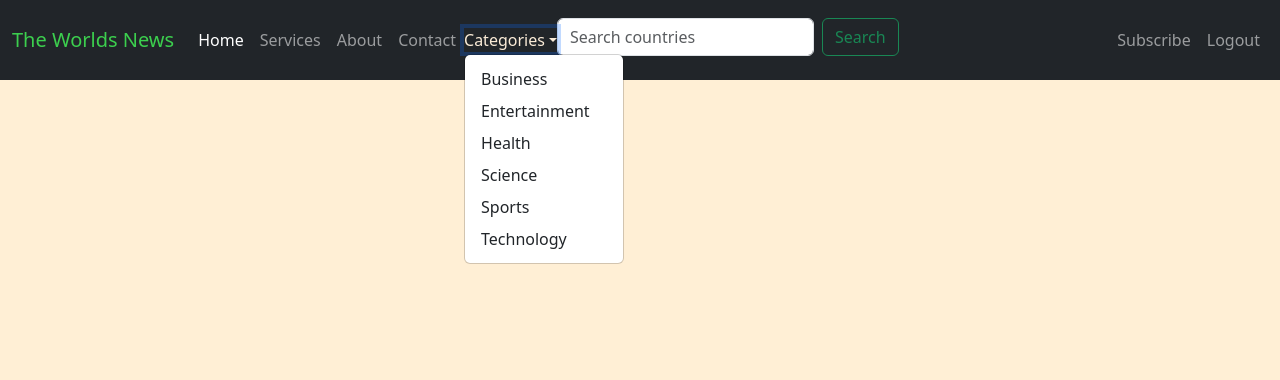
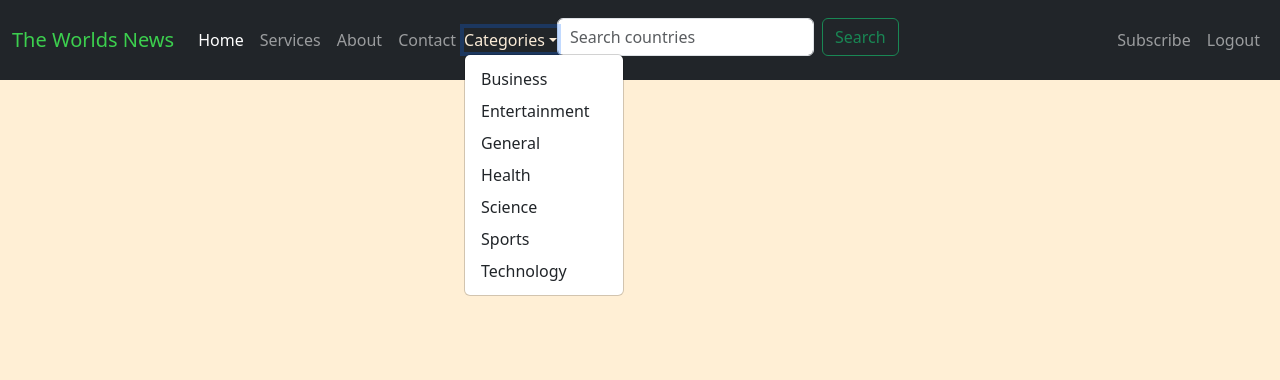
Before and after one commit to WayneMusungu/The-World-News, a Django app: template templates/base.html in a window 1280 px wide, after a click on "Categories". Shown: the top 380 px of the page. Run offline with Django 4.2, Linux system fonts and the light colour scheme; the template is opened without the code that fills it, so the values that code supplies are empty; some libraries are stand-ins or nearby versions.

Commit message:
Create url that will get all news from us

```diff
--- a/templates/navbar.html
+++ b/templates/navbar.html
@@ -23,12 +23,13 @@
                         <a href="#" class="nav-link dropdown-toggle" data-bs-toggle="dropdown">Categories</a>
 
                         <div class="dropdown-menu">
-                            <a href="#" class="dropdown-item">Business</a>
-                            <a href="#" class="dropdown-item">Entertainment</a>
-                            <a href="#" class="dropdown-item">Health</a>
-                            <a href="#" class="dropdown-item">Science</a>
-                            <a href="#" class="dropdown-item">Sports</a>
-                            <a href="#" class="dropdown-item">Technology</a>
+                            <a href="{% url 'index' %}?category=business" class="dropdown-item">Business</a>
+                            <a href="{% url 'index' %}?category=entertainment" class="dropdown-item">Entertainment</a>
+                            <a href="{% url 'index' %}?category=general" class="dropdown-item">General</a>
+                            <a href="{% url 'index' %}?category=health" class="dropdown-item">Health</a>
+                            <a href="{% url 'index' %}?category=science" class="dropdown-item">Science</a>
+                            <a href="{% url 'index' %}?category=sports" class="dropdown-item">Sports</a>
+                            <a href="{% url 'index' %}?category=technology" class="dropdown-item">Technology</a>
                         </div>
                     </div>
                 </div>
```
